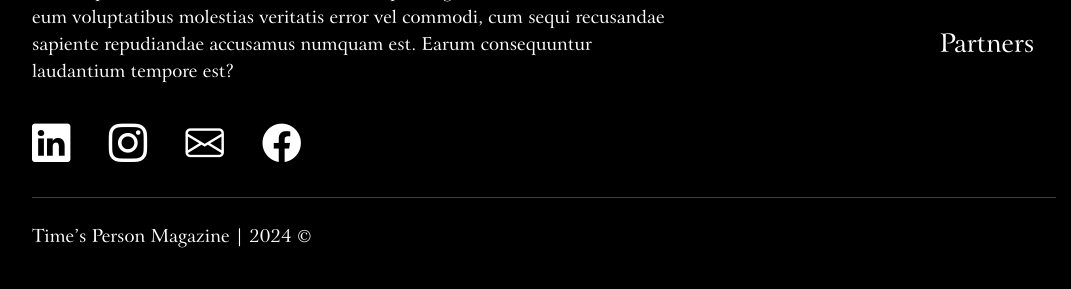
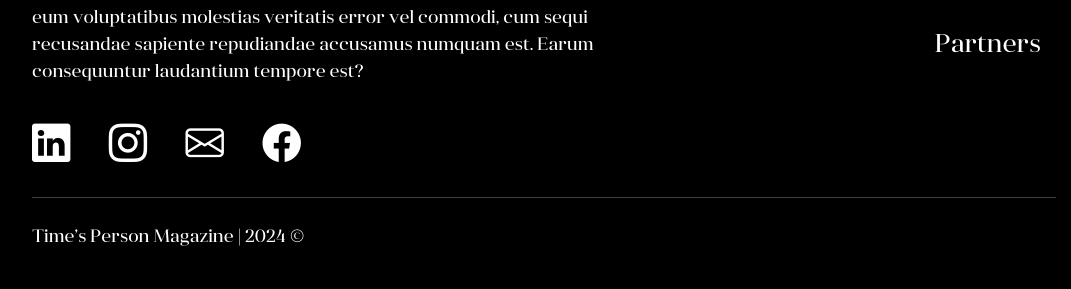
Before and after one commit to JackS0l0/timesperson-v2, a Django app: page / in a window 1280 px wide. Shown: the part 5306-5595 px from the top of the page, without its empty margins (96-1167 px from the left). Run offline with Django 5.2, Linux system fonts and the light colour scheme; data comes from the database, SQL or seed files in the repository; some libraries are stand-ins or nearby versions.

Commit message:
modified:   static/css/style.css 	modified:   static/css/style.css.map 	modified:   static/css/style.scss 	new file:   static/font/Anglecia-Pro-Display.otf 	new file:   static/font/vigosamine.ttf 	modified:   staticfiles/css/style.css 	modified:   staticfiles/css/style.css.map 	modified:   staticfiles/css/style.scss 	new file:   staticfiles/font/Anglecia-Pro-Display.otf 	deleted:    staticfiles/font/ArrusB.ttf 	deleted:    staticfiles/font/Quicksand-Regular.ttf

```diff
--- a/static/css/style.css
+++ b/static/css/style.css
@@ -1,4 +1,12 @@
 @charset "UTF-8";
+@font-face {
+  font-family: anglecia;
+  src: url(../font/Anglecia-Pro-Display.otf);
+}
+@font-face {
+  font-family: playfair;
+  src: url(../font/PlayfairDisplay-Regular.ttf);
+}
 @font-face {
   font-family: arrus;
   src: url(../font/Arrus.ttf);
@@ -18,6 +26,7 @@ html {
 body {
   font-family: Georgia, serif;
   font-family: arrus;
+  font-family: anglecia;
   font-size: 1.4vw;
 }
 body p {
--- a/static/css/style.scss
+++ b/static/css/style.scss
@@ -1,5 +1,13 @@
 $grey: rgba(30,30,30,0.5);
 $grey-darkmode: rgba(255,255,255,0.2);
+@font-face {
+    font-family: anglecia;
+    src: url(../font/Anglecia-Pro-Display.otf);
+}
+@font-face {
+    font-family: playfair;
+    src: url(../font/PlayfairDisplay-Regular.ttf);
+}
 @font-face {
     font-family: arrus;
     src: url(../font/Arrus.ttf);
@@ -17,6 +25,7 @@ html{
 body{
     font-family: Georgia, serif;
     font-family: arrus;
+    font-family: anglecia;
     p{
         margin: 0;
     }
```
Also changed, not shown: static/font/Anglecia-Pro-Display.otf (added), static/font/vigosamine.ttf (added), 7 other files.
